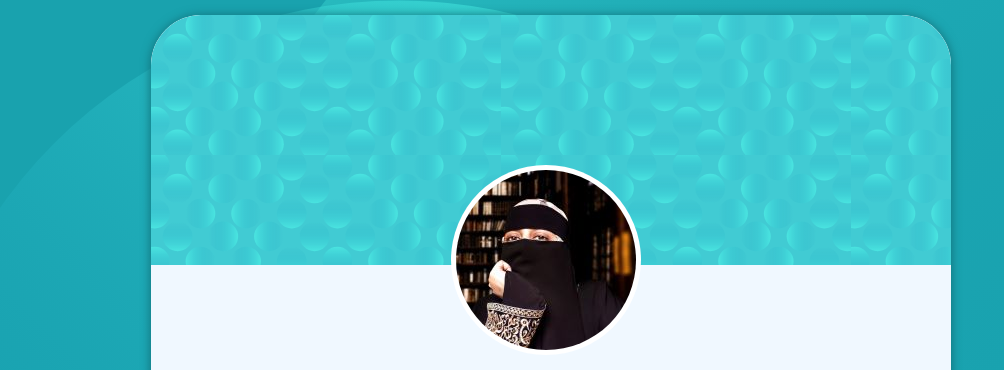
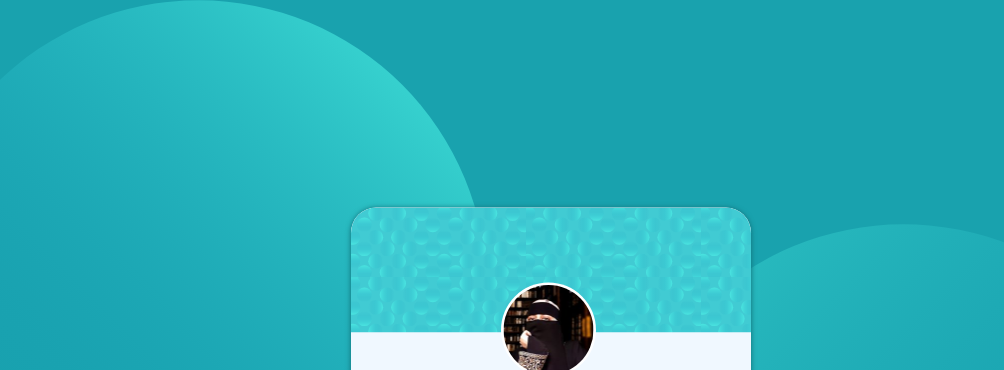
Before and after one commit to may01-cpu/Profile-Card, a plain HTML site: page Profile-Card/index.html in a window 1280 px wide. Shown: the top 370 px of the page, without its empty margins (89-1093 px from the left). Drawn offline with Linux system fonts and the light colour scheme; a web font is replaced by a local one.

Commit message:
adjust the resolution of the website

```diff
--- a/Profile-Card/style.css
+++ b/Profile-Card/style.css
@@ -1,4 +1,5 @@
 body {
+
   font-family: "Kumbh Sans", sans-serif;
   background-color: hsl(185, 75%, 39%);
   background-image: url("bg-pattern-top.svg"), url("bg-pattern-bottom.svg");
@@ -8,6 +9,10 @@ body {
   margin: 0;
   padding: 0;
   box-sizing: border-box;
+  transform: scale(0.5);
+  transform-origin: center;
+  background-size: 45%;
+
 }
 
 .card {
```
